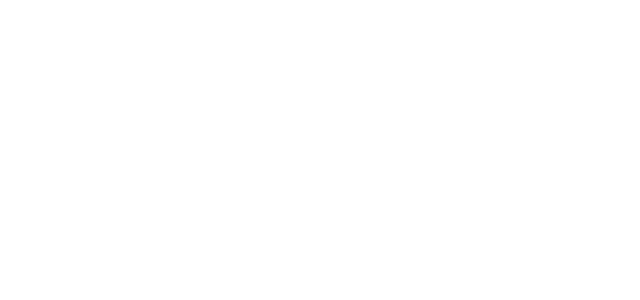
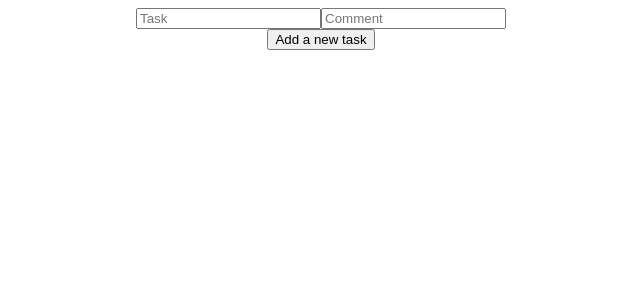
Before and after one commit to takacsberni/React-ts-to-do, a React (Create React App) app: page / in a window 1280 px wide. Shown: the top 300 px of the page, without its empty margins (319-959 px from the left). Built offline with nearby package versions, Linux system fonts and the light colour scheme.

Commit message:
feat: create two input fields and a button

```diff
--- a/src/App.tsx
+++ b/src/App.tsx
@@ -4,7 +4,13 @@
 const App: FC = () => {
   return (
     <div className="App">
-      <div className="header"></div>
+      <div className="header">
+          <div className="inputContainer">
+              <input placeholder="Task" type="text" />
+              <input placeholder="Comment " type="text"  />
+          </div>
+          <button> Add a new task </button>
+      </div>
       <div className="todos"></div>
 
     </div>
```
